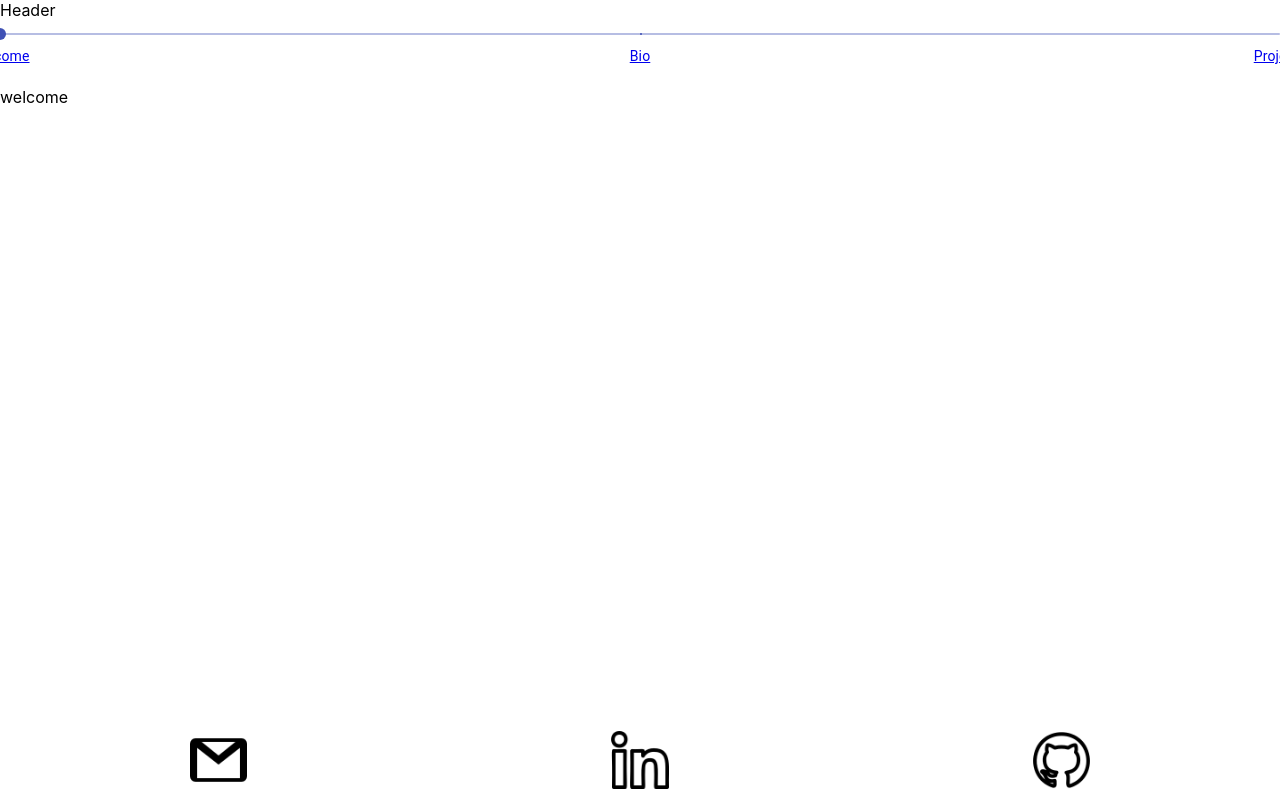
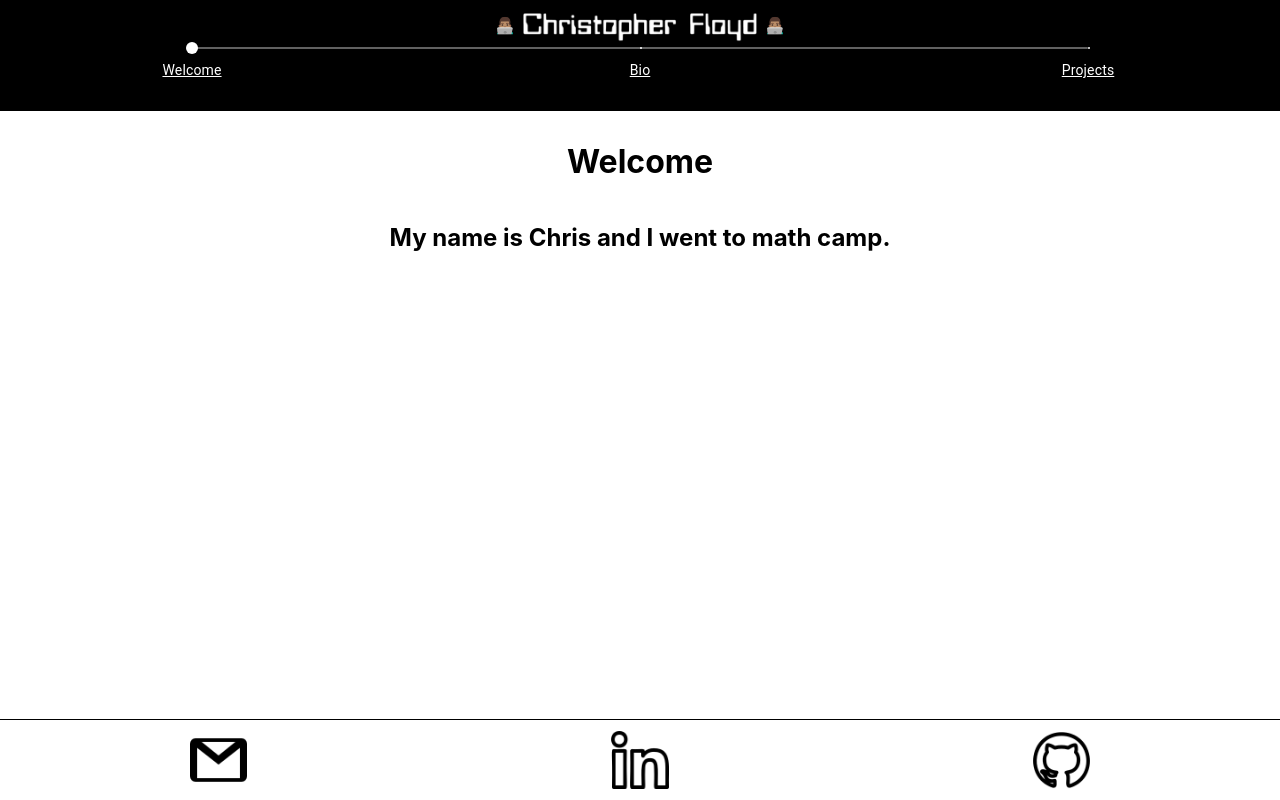
Before and after one commit to cfloyd252/portfolio, a React (Create React App) app: page / in a window 1280 px wide. Built offline with nearby package versions, Linux system fonts and the light colour scheme.

Commit message:
almost done with header

```diff
--- a/src/App.css
+++ b/src/App.css
@@ -17,17 +17,28 @@
     right: 0;
     display: flex;
     flex-direction: column;
+    align-items: center;
+    text-align: center;
+    padding: 5px 15%;
+    height: 110px;
+    background-color: black;
   }
 
   main {
     position: fixed;
-      top: 87px;
+    top: 110px;
     bottom: 10%;
     left: 0;
     right: 0;
     display: flex;
     overflow-y: scroll;
     overflow-x: hidden;
+    flex-direction: column;
+    align-items: center;
+    text-align: center;
+    padding: 10px;
+    border-top: 1px solid black;
+    border-bottom: 1px solid black;
   }
 
   footer {
--- a/src/Components/Header/Header.css
+++ b/src/Components/Header/Header.css
@@ -0,0 +1,25 @@
+#name {
+    display: flex;
+    align-items: center;
+}
+
+#name > img {
+    width: 250px;
+}
+
+#name > span {
+    padding-bottom: 5px;
+}
+
+.MuiSlider-root {
+    color: white !important;
+    margin-top: -15px;
+}
+
+.MuiSlider-track {
+    background-color: none !important;
+}
+
+a {
+    color: white;
+}
--- a/src/Components/Header/Header.js
+++ b/src/Components/Header/Header.js
@@ -2,6 +2,7 @@
 import React, { Component } from 'react'
 import { Link } from 'react-router-dom'
 import Slider from '@material-ui/core/Slider';
+import './Header.css'
 
 const marks = [
     {
@@ -36,7 +37,9 @@ export class Header extends Component {
     render() {
         return (
             <header>
-                Header
+                <div id='name'>
+                <span role='img' aria-label='Programmer'>👨🏽‍💻</span><img src={require('../../images/icons/name.png')} alt='Christopher Floyd Logo'/><span role='img'>👨🏽‍💻</span>
+                </div>
                 <Slider
                   defaultValue={0}
                   onChange={(e, value) => this.updateSectionView(value)}
--- a/src/Components/Welcome/Welcome.js
+++ b/src/Components/Welcome/Welcome.js
@@ -4,7 +4,8 @@ export class Welcome extends Component {
     render() {
         return (
             <main id='welcome'>
-                welcome
+                <h1>Welcome</h1>
+                <h2 id="opening_statement">My name is Chris and I went to math camp.</h2>
             </main>
         )
     }
```
Also changed, not shown: src/images/icons/name.png (added). Lines whose indentation alone changed are shown as unchanged.
